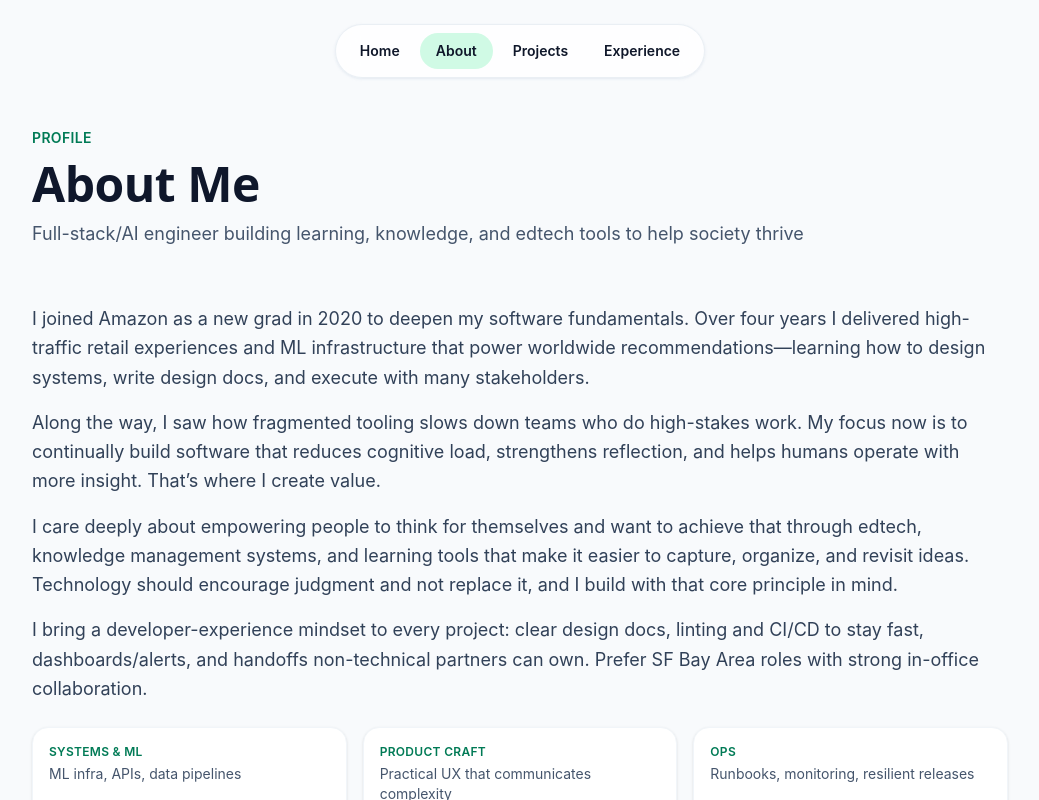
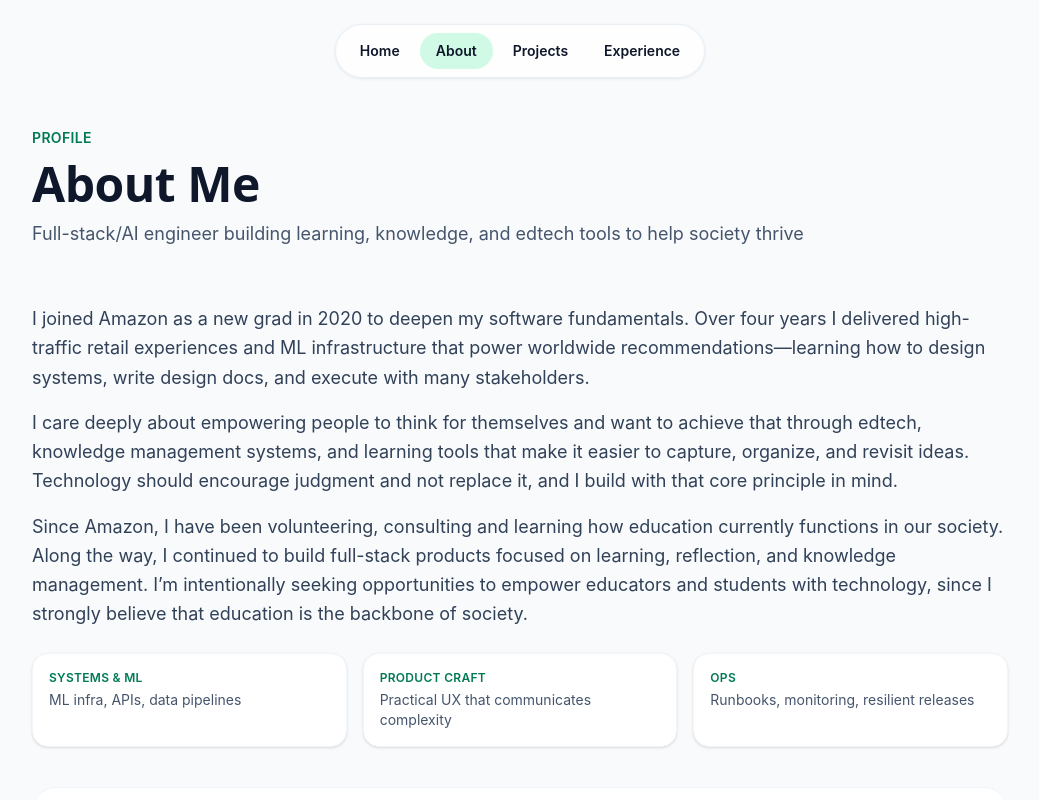
Before and after one commit to karavi1/devportfolio, a Next.js app in the folder frontend/: page /about in a window 1280 px wide. Shown: the top 800 px of the page, without its empty margins (120-1159 px from the left). Built offline with nearby package versions, Linux system fonts and the light colour scheme.

Commit message:
updated about me page to be more consistent with my current position

```diff
--- a/frontend/src/pages/about.tsx
+++ b/frontend/src/pages/about.tsx
@@ -57,21 +57,16 @@ export default function AboutPage() {
                   and execute with many stakeholders.
                 </p>
                 <p>
-                  Along the way, I saw how fragmented tooling slows down teams who do high-stakes
-                  work. My focus now is to continually build software that reduces cognitive load, strengthens
-                  reflection, and helps humans operate with more insight. That’s where I create
-                  value.
-                </p>
-                <p>
                   I care deeply about empowering people to think for themselves and want to achieve that through edtech,
                   knowledge management systems, and learning tools that make it easier to capture,
                   organize, and revisit ideas. Technology should encourage judgment and not replace it,
                   and I build with that core principle in mind.
                 </p>
                 <p>
-                  I bring a developer-experience mindset to every project: clear design docs, linting
-                  and CI/CD to stay fast, dashboards/alerts, and handoffs non-technical partners can
-                  own. Prefer SF Bay Area roles with strong in-office collaboration.
+                  Since Amazon, I have been volunteering, consulting and
+                  learning how education currently functions in our society. Along the way, I continued to build full-stack products focused on
+                  learning, reflection, and knowledge management. I’m intentionally seeking opportunities to empower educators and students
+                  with technology, since I strongly believe that education is the backbone of society.
                 </p>
               </div>
 
```
